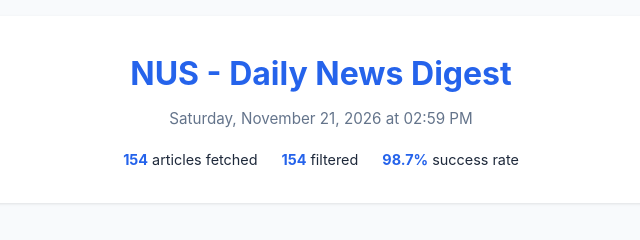
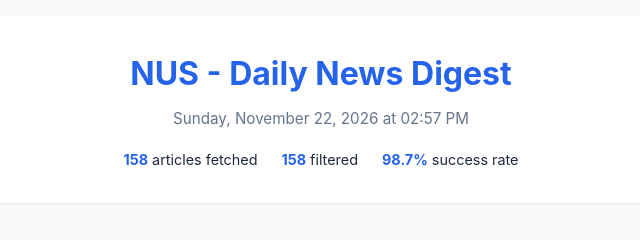
Before and after one commit to scr-oath/nus, a plain HTML site: page index.html in a window 1280 px wide. Shown: the top 240 px of the page, 319-959 px from the left. Drawn offline with Linux system fonts and the light colour scheme.

Commit message:
deploy: 5e2d0461cbaa2f18fb52262e608d06a61456bf74

```diff
--- a/index.html
+++ b/index.html
@@ -3,7 +3,7 @@
 <head>
     <meta charset="UTF-8">
     <meta name="viewport" content="width=device-width, initial-scale=1.0">
-    <title>NUS - Daily News Digest - November 21, 2026</title>
+    <title>NUS - Daily News Digest - November 22, 2026</title>
     <style>
         :root {
             --primary-color: #2563eb;
@@ -234,10 +234,10 @@
     <div class="container">
         <header>
             <h1>NUS - Daily News Digest</h1>
-            <p class="subtitle">Saturday, November 21, 2026 at 02:59 PM</p>
+            <p class="subtitle">Sunday, November 22, 2026 at 02:57 PM</p>
             <div class="stats">
-                <div class="stat"><strong>154</strong> articles fetched</div>
-                <div class="stat"><strong>154</strong> filtered</div>
+                <div class="stat"><strong>158</strong> articles fetched</div>
+                <div class="stat"><strong>158</strong> filtered</div>
                 <div class="stat"><strong>98.7%</strong> success rate</div>
             </div>
         </header>
```
